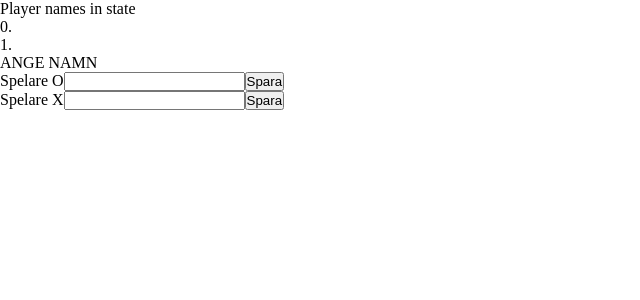
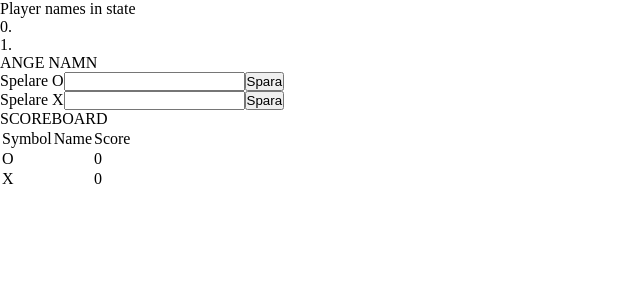
Before and after one commit to Medieinstitutet/vue-tic-tac-toe-nickenickenicke, a Vue app: page / in a window 1280 px wide. Shown: the top 300 px of the page, without its empty margins (0-640 px from the left). Built offline with nearby package versions, Linux system fonts and the light colour scheme.

Commit message:
:sparkles: Created Scoreboard component

```diff
--- a/src/components/Game.vue
+++ b/src/components/Game.vue
@@ -2,6 +2,7 @@
 import { ref } from "vue";
 import { Player } from "../models/Player";
 import NameEntry from "./NameEntry.vue";
+import Scoreboard from "./Scoreboard.vue";
 
 const state = ref<{
   players: Player[];
@@ -25,6 +26,7 @@ const playerNameChange = (name: string, i: number) => {
     <li v-for="(player, i) in state.players">{{ i + ". " + player.name }}</li>
   </ul>
   <NameEntry :players="state.players" @name-change="playerNameChange" />
+  <Scoreboard :players="state.players" />
 </template>
 
 <style scoped></style>
--- /dev/null
+++ b/src/components/Scoreboard.vue
@@ -0,0 +1,32 @@
+<script setup lang="ts">
+import { Player } from "../models/Player";
+
+defineProps<{
+  players: Player[];
+}>();
+</script>
+
+<template>
+  <section>
+    SCOREBOARD
+    <table>
+      <thead>
+        <tr>
+          <td>Symbol</td>
+          <td>Name</td>
+          <td>Score</td>
+        </tr>
+      </thead>
+      <tbody>
+        <tr v-for="(player, i) in players">
+          <td v-if="i === 0">O</td>
+          <td v-else>X</td>
+          <td>{{ player.name }}</td>
+          <td>{{ player.score }}</td>
+        </tr>
+      </tbody>
+    </table>
+  </section>
+</template>
+
+<style scoped></style>
```
